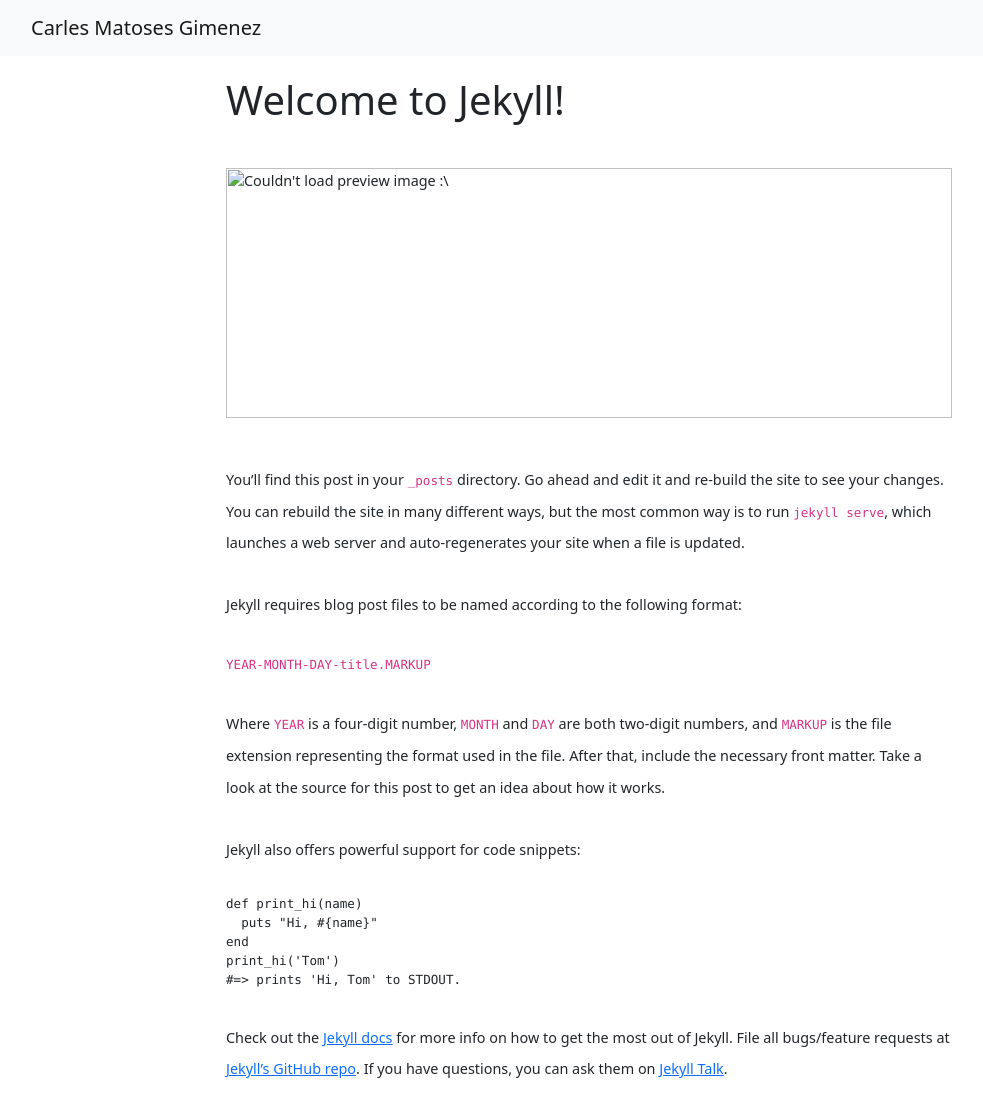
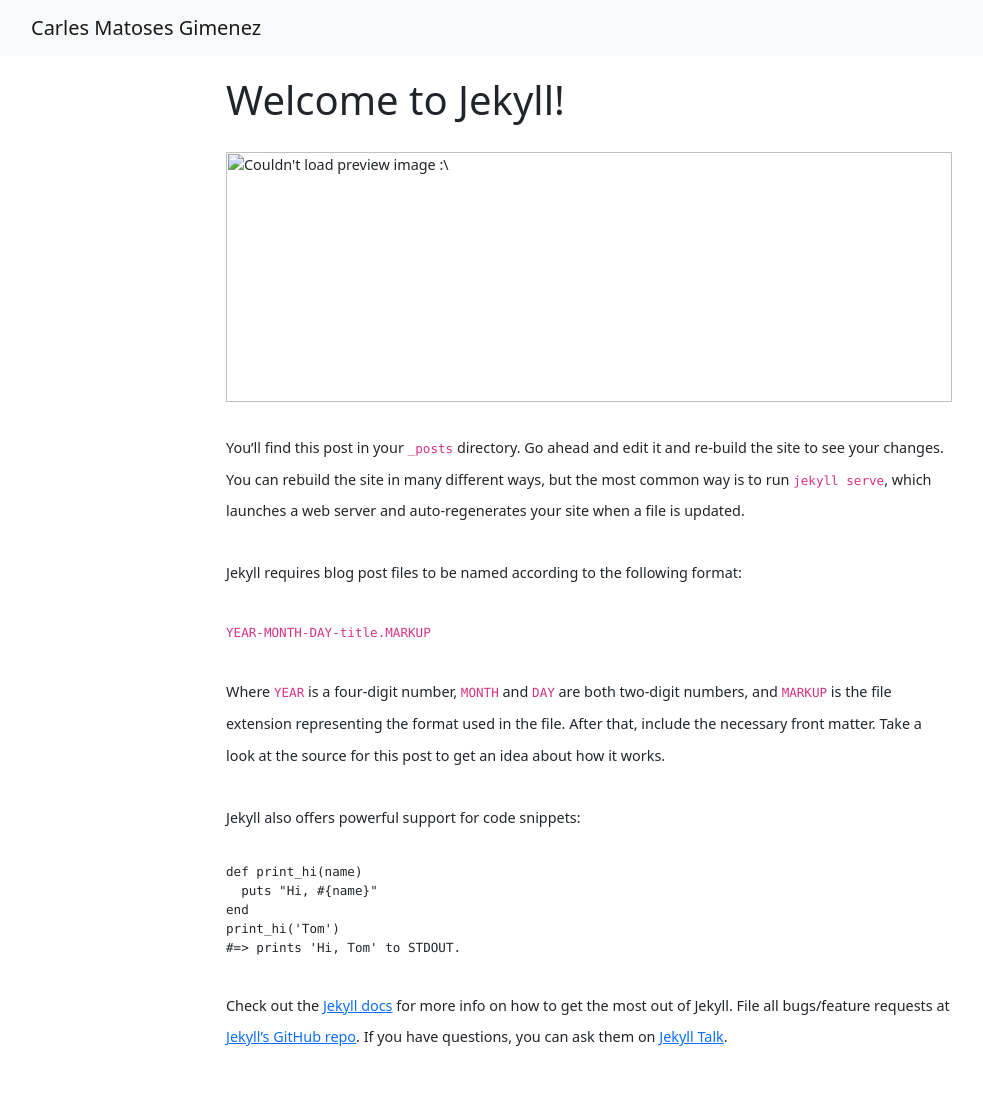
Before and after one commit to carlesmatoses/carlesmatoses.github.io, a Jekyll site: the page built from _posts/2024-04-21-welcome-to-jekyll.markdown, in a window 1280 px wide. Shown: the whole page, without its empty margins (51-1034 px from the left). Built offline with Jekyll 4.4.1, drawn with Linux system fonts in a browser that asks for light colours; after the commit the page ends 1083 px from its top, so only the background shows below that.

Commit message:
simplify post
add body and title

```diff
--- a/_layouts/post.html
+++ b/_layouts/post.html
@@ -6,16 +6,16 @@
     <link rel="stylesheet" type="text/css" href="{{ site.baseurl }}/assets/css/postPage.css">
 </head>
 
+<body>
 
-<div class="container baseContainer">
-    <div class="row">
-        <h1> {{page.title}} </h1>
-    </div>
-    <div class="my-3">
+    <div class="container baseContainer">
+        <div class="row">
+            <h1> {{page.title}} </h1>
+        </div>
         <img src="{{page.preview}}" alt="Couldn't load preview image :\" class="headerIMG">
-    </div>
-    <div class="row">
+        <div class="row">
         {{content}}
     </div>
 
 </div>
+</body>
```
